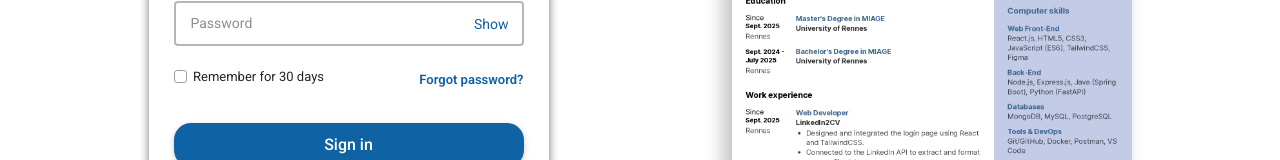
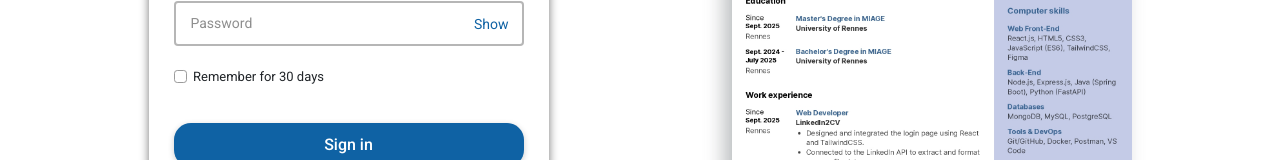
Before and after one commit to Projet-PDL/Frontend, a Vue app: page /login in a window 1280 px wide. Shown: the part 461-621 px from the top of the page. Built offline with nearby package versions, Linux system fonts and the light colour scheme; the HTML template or start-up script is replaced by a standard one.

Commit message:
Modifications

```diff
--- a/src/components/sections/GeneralInformationSection.vue
+++ b/src/components/sections/GeneralInformationSection.vue
@@ -59,7 +59,7 @@ function handlePhotoUpload(event) {
   if (file) {
     const reader = new FileReader()
     reader.onload = () => {
-      user.value.profile_picture = reader.result // base64 preview
+      user.value.profile_picture = reader.result
     }
     reader.readAsDataURL(file)
   }
--- a/src/views/Login.vue
+++ b/src/views/Login.vue
@@ -8,7 +8,7 @@ import { ref } from "vue";
 const email = ref("")
 const password = ref("")
 const showPassword = ref(false)
-const showForgotPassword = ref(false)
+//const showForgotPassword = ref(false)
 const rememberMe = ref(false)
 const showSuccess = ref(false)
 const errorMessage = ref("")
@@ -24,7 +24,7 @@ const handleLogin = () => {
 
 const handleForgotSubmit = (forgotEmail: string) => {
   console.log("Email submitted for reset:", forgotEmail)
-  showForgotPassword.value = false
+  //showForgotPassword.value = false
   showSuccess.value = true
 
   setTimeout(() => {
@@ -73,7 +73,7 @@ const handleForgotSubmit = (forgotEmail: string) => {
             <input type="checkbox" id="remember" class="form-check-input" v-model="rememberMe" />
             <label for="remember" class="form-check-label">Remember for 30 days</label>
           </div>
-          <span class="forgot-link" @click="showForgotPassword = true">Forgot password?</span>
+          <!-- <span class="forgot-link" @click="showForgotPassword = true">Forgot password?</span> -->
         </div>
 
         <p v-if="errorMessage" class="error">{{ errorMessage }}</p>
```
